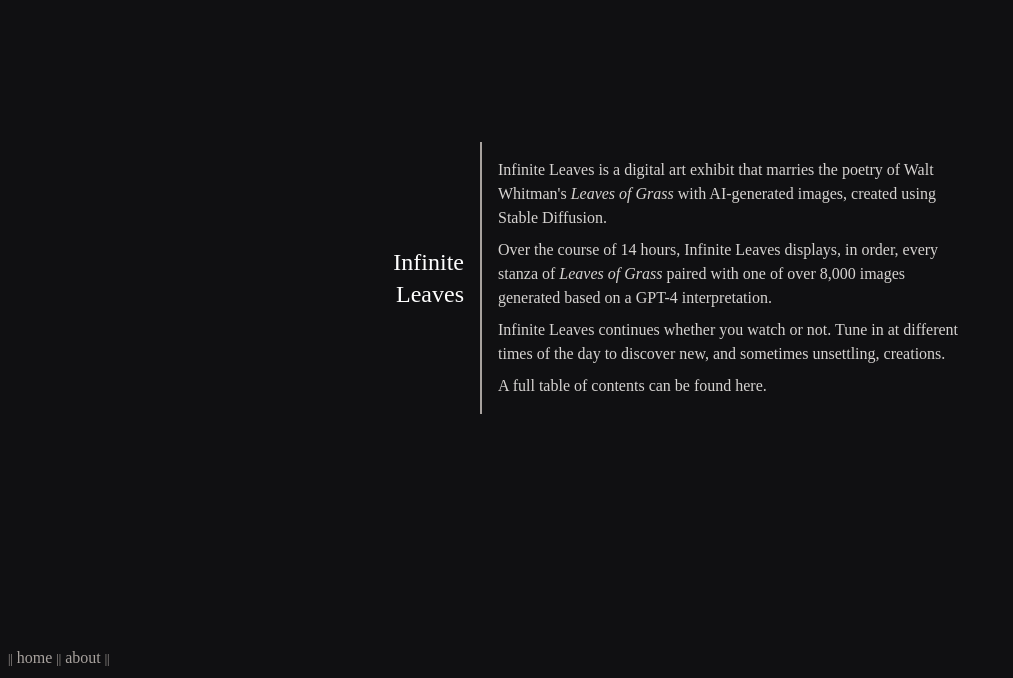
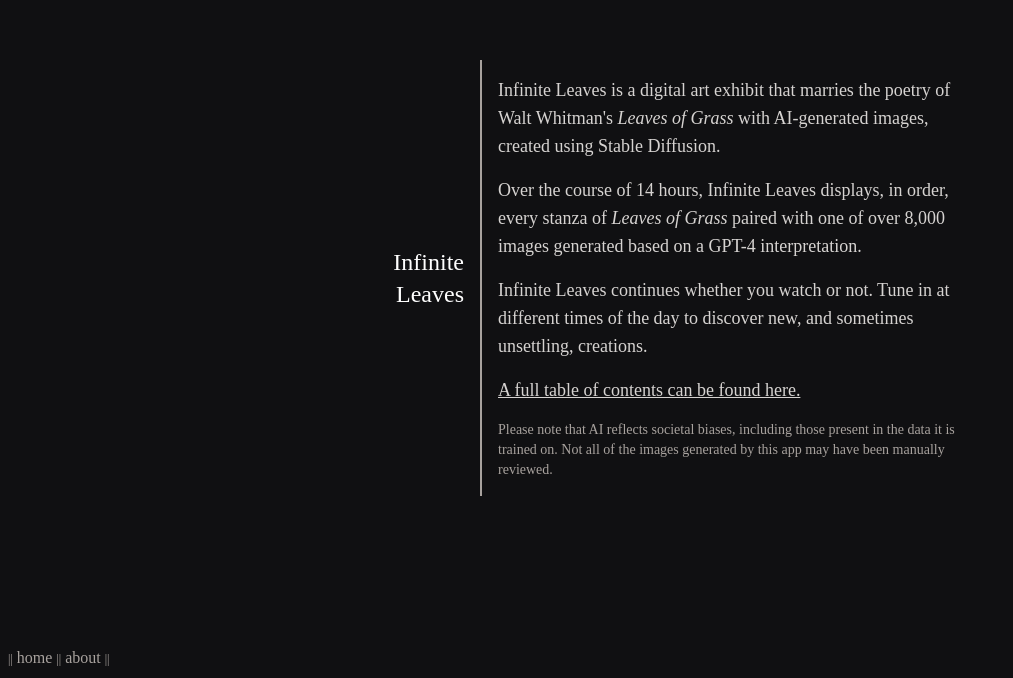
Before and after one commit to rypmaloney/infinite-leaves, a React (Create React App) app in the folder client/: page /about in a window 1280 px wide. Shown: the part 122-800 px from the top of the page, without its empty margins (0-1013 px from the left). Built offline with nearby package versions, Linux system fonts and the light colour scheme; no server answers.

Commit message:
Add trigger warning.

```diff
--- a/client/src/components/About.js
+++ b/client/src/components/About.js
@@ -10,7 +10,7 @@
                     <em></em>Infinite Leaves
                 </h1>
             </div>
-            <div className='p-4 mr-auto text-left space-y-2 text-stone-300 border-stone-400 md:border-t-0 border-t-2 md:border-l-2'>
+            <div className='p-4 mr-auto  text-lg text-left space-y-4 text-stone-300 border-stone-400 md:border-t-0 border-t-2 md:border-l-2'>
                 <p>
                     Infinite Leaves is a digital art exhibit that marries the
                     poetry of Walt Whitman's <em>Leaves of Grass</em> with
@@ -28,9 +28,18 @@
                     unsettling, creations.
                 </p>
                 <p>
-                    <a href='https://whitmanarchive.org/published/LG/1867/index.html'>
+                    <a
+                        className='underline'
+                        href='https://whitmanarchive.org/published/LG/1867/index.html'
+                    >
                         A full table of contents can be found here.
                     </a>
+                </p>
+                <p className='text-sm text-stone-400'>
+                    Please note that AI reflects societal biases, including
+                    those present in the data it is trained on. Not all of the
+                    images generated by this app may have been manually
+                    reviewed.
                 </p>
             </div>
         </div>
```
Also changed, not shown: 2 other files (tests, documents, lock files or other folders).
